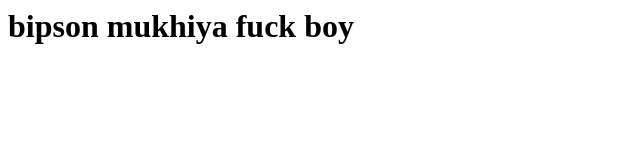
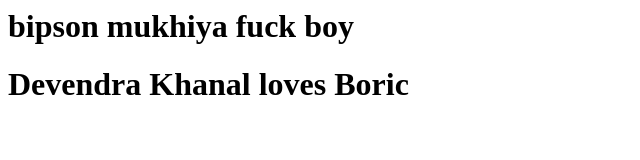
Before and after one commit to BipsonMukhiya/BipsonMukhiya.github.io, a plain HTML site: page index.html in a window 1280 px wide. Shown: the whole page, without its empty margins (0-640 px from the left). Drawn offline with Linux system fonts and the light colour scheme.

Commit message:
Update index.html

```diff
--- a/index.html
+++ b/index.html
@@ -1 +1,2 @@
 <h1>bipson mukhiya fuck boy</h1>
+<h1> Devendra Khanal loves Boric</h1>
```
